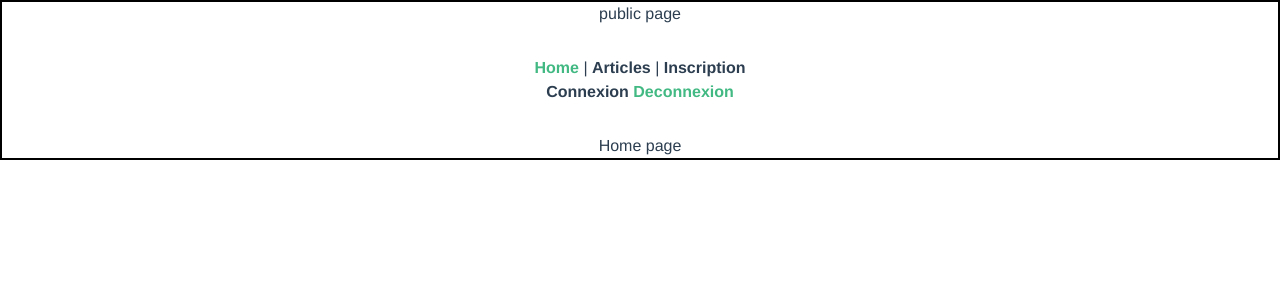
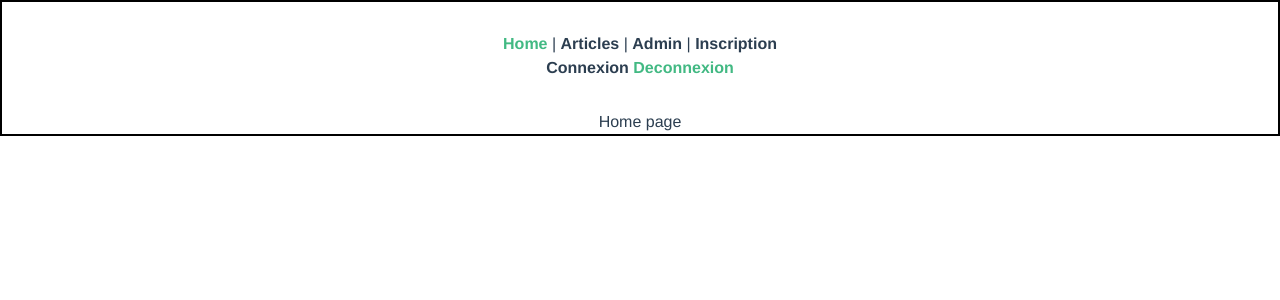
Before and after one commit to hind14/sites-bons-plans-etudiants, a Vue app in the folder client/: page /#/ in a window 1280 px wide. Shown: the top 300 px of the page. Built offline with nearby package versions, Linux system fonts and the light colour scheme.

Commit message:
admin pages organization

```diff
--- a/client/src/components/PublicNav.vue
+++ b/client/src/components/PublicNav.vue
@@ -2,7 +2,9 @@
   <nav>
     <router-link to="/">Home</router-link> |
     <router-link to="/articles">Articles</router-link> |
-    <!-- <router-link to="/add-article"> Ajouter un article</router-link> | -->
+
+    <router-link to="/admin">Admin</router-link> |
+
     <router-link to="/signup"> Inscription </router-link>
     <div>
       <router-link to="/login"> Connexion </router-link>
--- a/client/src/router/index.js
+++ b/client/src/router/index.js
@@ -2,8 +2,12 @@ import { createRouter, createWebHashHistory } from 'vue-router'
 import PublicPageView from '../views/public/PublicPageView.vue'
 import HomeView from '../views/public/HomeView.vue'
 import DisplayArticlesView from '../views/public/DisplayArticlesView.vue'
+import DisplayOneArticleView from '../views/public/DisplayOneArticleView.vue'
+
+import AdminPageView from '../views/admin/AdminPageView.vue'
 import AddArticleView from '../views/admin/AddArticleView.vue'
-import DisplayOneArticleView from '../views/public/DisplayOneArticleView.vue'
+import DisplayUsersView from '../views/admin/DisplayUsersView.vue'
+
 import SignupView from '../views/public/SignupView.vue'
 import LoginView from '../views/public/LoginView.vue'
 import NotFoundView from '../views/NotFoundView.vue'
@@ -21,11 +25,14 @@ const routes = [
       { path: '/articles/:id', name: 'display-one-article', component: DisplayOneArticleView },
     ]
   },
-
   {
-    path: '/add-article',
-    name: 'add-article',
-    component: AddArticleView
+    path: '/admin',
+    name: 'admin',
+    component: AdminPageView,
+    children: [
+      { path: '/users', name: 'users', component: DisplayUsersView  },
+      { path: '/add-article', name: 'add-article', component: AddArticleView },
+    ]
   },
   {
     path: '/:pathMatch(.*)',
--- /dev/null
+++ b/client/src/views/admin/AdminPageView.vue
@@ -0,0 +1,20 @@
+<template>
+    <div class="admin-page">
+            admin page
+        <!-- <router-link to="/add-article"> Ajouter un article</router-link> | -->
+        <router-view />
+    </div>
+</template>
+
+<script>
+// import PublicNav from'../../components/PublicNav.vue'
+export default {
+    // components: {
+    //     PublicNav
+    // }
+}
+</script>
+
+<style>
+
+</style>
--- /dev/null
+++ b/client/src/views/admin/DisplayUsersView.vue
@@ -0,0 +1,14 @@
+<template lang="">
+    <div>
+
+    </div>
+</template>
+
+<script>
+export default {
+
+}
+</script>
+<style lang="">
+
+</style>
--- a/client/src/views/public/PublicPageView.vue
+++ b/client/src/views/public/PublicPageView.vue
@@ -1,6 +1,5 @@
 <template>
     <div class="public-page">
-            public page
         <PublicNav/>
         <router-view />
     </div>
```
